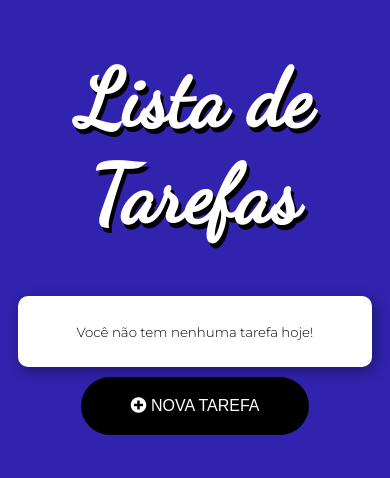
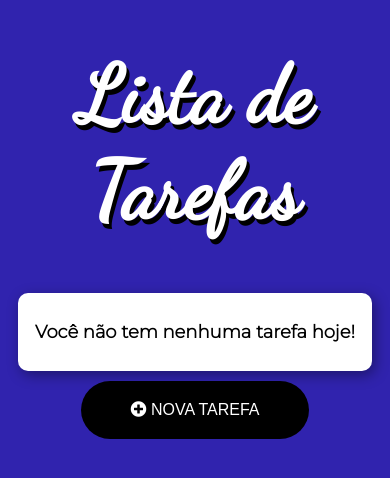
Before and after one commit to Carlos-Leuck/todoApp, an Angular app: page / in a window 390 px wide. Shown: the part 214-692 px from the top of the page. Built offline with nearby package versions, Linux system fonts and the light colour scheme.

Commit message:
responsividade horizontal ajustada

```diff
--- a/src/app/app.component.html
+++ b/src/app/app.component.html
@@ -1,10 +1,10 @@
 <h1 class="title animated jackInTheBox">Lista de Tarefas</h1>
 <ul class="animated flipInX" *ngIf="mode == 'list'">
-  <p class="text-center" *ngIf="todos.length == 0">
-    <small>Você não tem nenhuma tarefa hoje!</small>
+  <p class="text-center largeText" *ngIf="todos.length == 0">
+    Você não tem nenhuma tarefa hoje!
   </p>
-  <li *ngFor="let todo of todos">
-    {{ todo.title }}
+  <li *ngFor="let todo of todos" class="borderlist">
+    <span> {{ todo.title }} </span>
     <button (click)="remove(todo)"><i class="far fa-trash-alt"></i></button>
     <button *ngIf="!todo.done" (click)="markAsDone(todo)">
       <i class="far fa-check-circle"></i>
--- a/src/styles.scss
+++ b/src/styles.scss
@@ -7,6 +7,12 @@ body {
   font-weight: 300;
   text-align: center;
   background: #3023ae;
+  span {
+    display: block;
+    width: 60vw;
+    word-wrap: break-word;
+    //border: 1px solid blue;
+  }
 }
 
 button {
@@ -14,6 +20,7 @@ button {
 }
 
 ul {
+  // width: 80vw;
   text-align: left;
   margin: 10px;
   padding: 10px;
@@ -28,8 +35,7 @@ ul {
 li {
   padding: 15px;
   margin: 10px;
-  font-size: 1em;
-  font-style: italic;
+  font-size: 1.5em;
   border-bottom: 2px solid rgba(0, 0, 0, 0.2);
 }
 
@@ -99,3 +105,13 @@ input {
   padding: 5px;
   margin-top: 10px;
 }
+
+.largeText {
+  font-size: large;
+  font-weight: bold;
+}
+
+// .borderlist {
+//   list-style-position: inside;
+//   border: 1px solid red;
+// }
```
